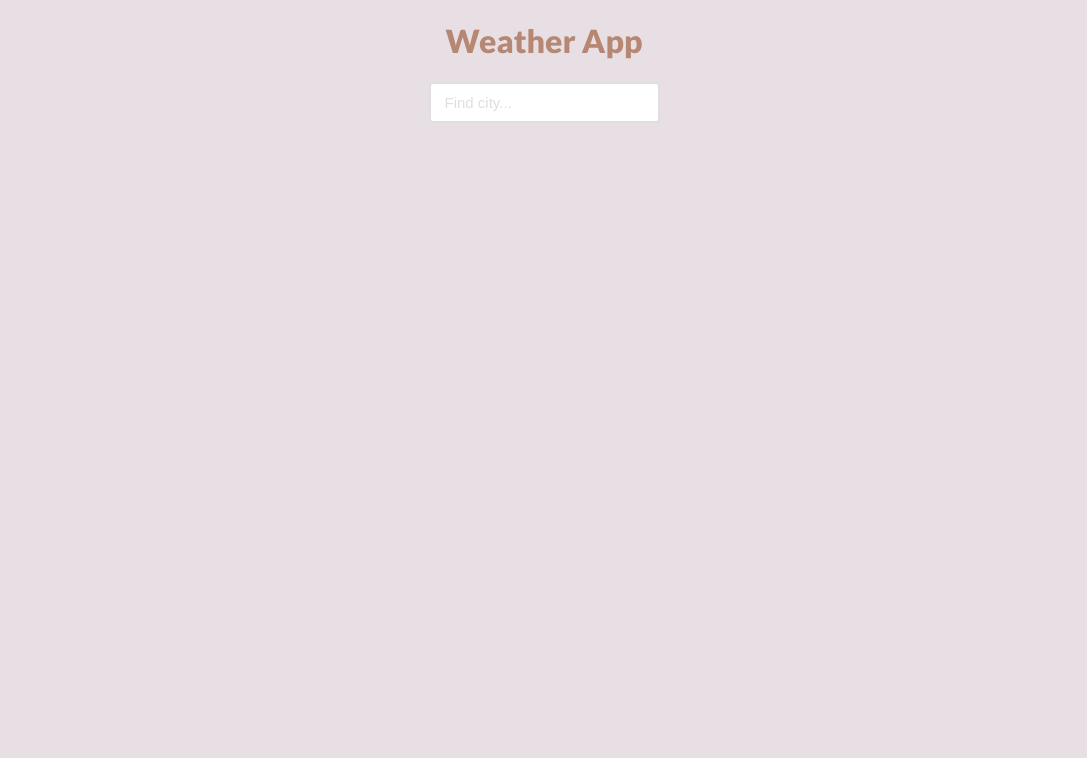
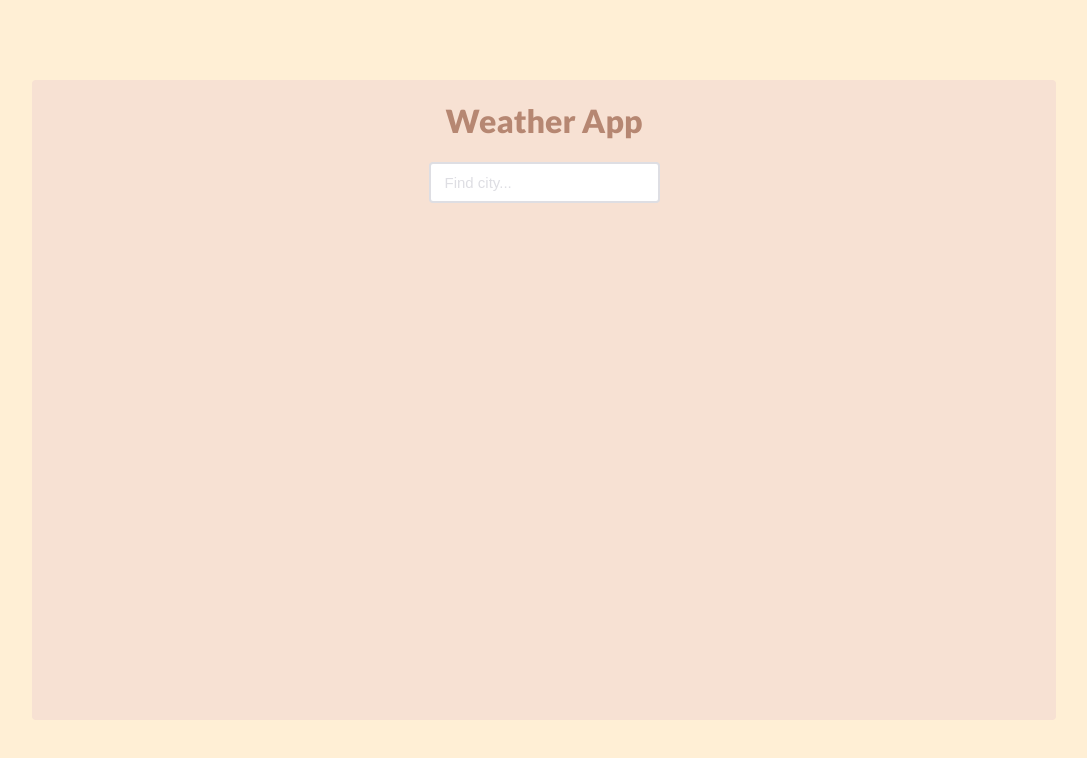
Before and after one commit to birdieduckie/weather, a React (Create React App) app: page / in a window 1280 px wide. Shown: the top 758 px of the page, without its empty margins (96-1183 px from the left). Built offline with nearby package versions, Linux system fonts and the light colour scheme.

Commit message:
styles are adaptive now!

```diff
--- a/public/index.html
+++ b/public/index.html
@@ -25,7 +25,7 @@
       Learn how to configure a non-root public URL by running `npm run build`.
     -->
     <style>
-      @import url('https://fonts.googleapis.com/css2?family=Kanit:wght@600&family=Lato:wght@900&display=swap');
+      @import url('https://fonts.googleapis.com/css2?family=Kanit:wght@600&family=Lato:wght@400;900&display=swap');
       </style>
     <title>React App</title>
   </head>
--- a/src/core/App/styled.js
+++ b/src/core/App/styled.js
@@ -3,8 +3,8 @@ import styled, { css } from 'styled-components'
 export const Container = styled.div`
   display: flex;
   justify-content: center;
-  align-items: stretch;
-  background: #e8dfe4;
+  align-items: center;
+  background: papayawhip;
 
   width: 100%;
   height: 100%;
--- a/src/screens/Main/styled.js
+++ b/src/screens/Main/styled.js
@@ -5,7 +5,10 @@ export const Container = styled.div`
   flex-direction: column;
   align-items: center;
   justify-self: center;
-  background: #e8dfe4;
+  width: 80%;
+  height: 80%;
+  background: #f7e1d3;
   color: #b68772;
   font-family: 'Lato', sans-serif;
+  border-radius: 4px;
 `
--- a/src/screens/Weather/Weather.js
+++ b/src/screens/Weather/Weather.js
@@ -13,7 +13,6 @@ import {
   Container,
   Main,
   StyledP,
-  Line,
   Description,
   Info,
   Forecast,
@@ -47,13 +46,17 @@ export const Weather = () => {
   }
 
   const showNote = (temperature) => {
-    switch (temperature) {
+    switch (true) {
       case temperature > 30:
-        return 'Stay hydrated and do not forget about protective clothes'
+        return 'Stay hydrated and do not forget about protective clothes!'
       case temperature < 10:
-        return 'Do not forget to bring your jacket'
+        return 'Do not forget to bring your jacket!'
+      case temperature > 20:
+        return 'Nice day for a walk! '
+      case temperature > 10:
+        return 'Grab a sweater and go outside!'
       default:
-        return 'go outside'
+        return 'Leaving your house is not the best idea right now'
     }
   }
 
@@ -69,7 +72,6 @@ export const Weather = () => {
         </Info>
         <Main mainWeather={weather.weather[0].main ?? MAIN_WEATHER.CLEAR} />
       </Section>
-      <Line></Line>
       <Section>
         <Forecast>
           <StyledP>Temperature: {Math.round(weather.main.temp)} °C</StyledP>
--- a/src/screens/Weather/lib/weather.js
+++ b/src/screens/Weather/lib/weather.js
@@ -2,5 +2,6 @@ export const MAIN_WEATHER = {
   CLOUDS: 'Clouds',
   CLEAR: 'Clear',
   RAIN: 'Rain',
+  HAZE: 'Haze',
   DEFAULT: 'default',
 }
--- a/src/screens/Weather/styled.js
+++ b/src/screens/Weather/styled.js
@@ -11,10 +11,17 @@ export const Container = styled.div`
   flex-direction: column;
   width: 100%;
   height: 100%;
-  padding: 15px;
+
   color: white;
-  font-weight: bold;
-  font-family: 'Lato', sans-serif;
+
+  > div:nth-child(1) {
+    border-bottom: 3px solid white;
+  }
+
+  > div:nth-child(2) {
+    justify-content: space-between;
+    height: 25%;
+  }
 
   ${(p) =>
     p.mainWeather === MAIN_WEATHER.CLOUDS &&
@@ -33,63 +40,74 @@ export const Container = styled.div`
     css`
       background: #0b61f1;
     `}
+
+    ${(p) =>
+    p.mainWeather === MAIN_WEATHER.HAZE &&
+    css`
+      background: #fecaca;
+    `}
 `
 
 export const StyledP = styled.p`
-  font-size: 22px;
+  margin: 20px 0 0 20px;
 `
 
 export const Section = styled.div`
   display: flex;
-  flex-direction: row;
+  height: 70%;
 `
 
 export const Description = styled.div`
   display: flex;
-  margin-top: auto;
-  margin-bottom: 10px;
+  margin: auto 0 20px 20px;
   font-size: 38px;
+  font-weight: 700;
 `
 
 export const Info = styled.div`
   display: flex;
   flex-direction: column;
-  width: 50%;
+  width: 35%;
+  font-weight: 600;
+
+  font-size: 22px;
+
+  @media screen and (max-width: 600px) {
+    font-size: 16px;
+  }
 `
 
 export const Forecast = styled.div`
   display: flex;
   flex-direction: column;
-  justify-content: flex-end;
-  width: 50%;
-  z-index: 2;
-`
+  width: 35%;
 
-export const Line = styled.hr`
-  display: flex;
-  align-items: center;
-  width: 95%;
-  height: 4px;
-  background: white;
-  margin-inline: 0;
-  border-width: 0;
-  border-radius: 2px;
-  z-index: 2;
+  font-size: 22px;
+
+  @media screen and (max-width: 600px) {
+    font-size: 16px;
+  }
 `
 
 export const Note = styled.div`
   display: flex;
   justify-content: flex-end;
-  width: 50%;
+  margin: 20px 20px 0 0;
+  font-size: 28px;
+  font-weight: 600;
+  width: 65%;
+
+  @media screen and (max-width: 600px) {
+    width: 35%;
+  }
 `
 
 export const Main = styled.div`
   display: flex;
   justify-content: flex-start;
   align-items: flex-end;
-  width: 400px;
-  height: 400px;
-  z-index: 1;
+  width: 65%;
+  height: 90%;
 
   ${(p) =>
     p.mainWeather === MAIN_WEATHER.CLOUDS &&
@@ -108,4 +126,10 @@ export const Main = styled.div`
     css`
       background: center / contain no-repeat url(${drops});
     `}
+
+    ${(p) =>
+    p.mainWeather === MAIN_WEATHER.HAZE &&
+    css`
+      background: center / contain no-repeat url(${cloud});
+    `}
 `
```
